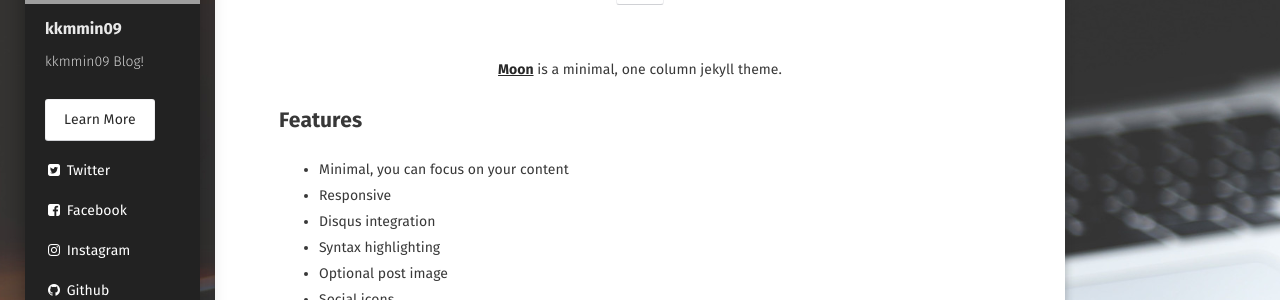
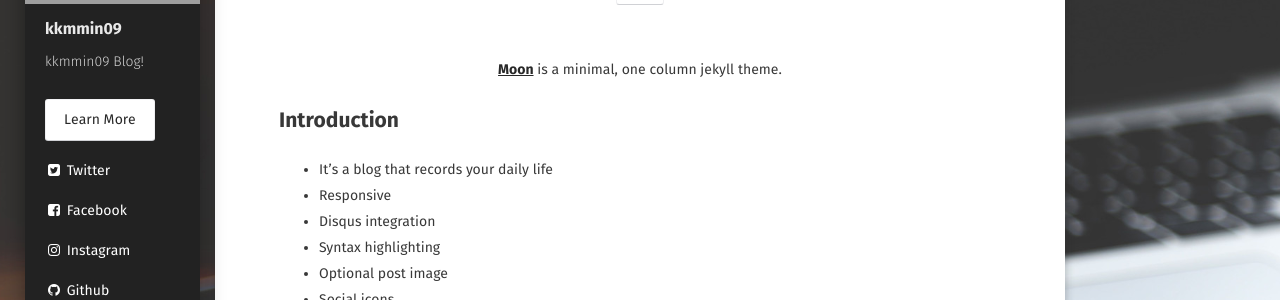
Before and after one commit to kkmmin09/kkmmin09.github.com, a Jekyll site: the page built from about/index.md, in a window 1280 px wide. Shown: the part 232-532 px from the top of the page. Built offline with Jekyll 4.4.1, drawn with Linux system fonts in a browser that asks for light colours; some web fonts are replaced.

Commit message:
Update index.md

```diff
--- a/about/index.md
+++ b/about/index.md
@@ -8,8 +8,8 @@ comments: false
 
 <center><a href="http://taylantatli.github.io/Moon"><b>Moon</b></a> is a minimal, one column jekyll theme.</center>
 
-## Features
-* Minimal, you can focus on your content
+## Introduction
+* It's a blog that records your daily life
 * Responsive
 * Disqus integration
 * Syntax highlighting
```
